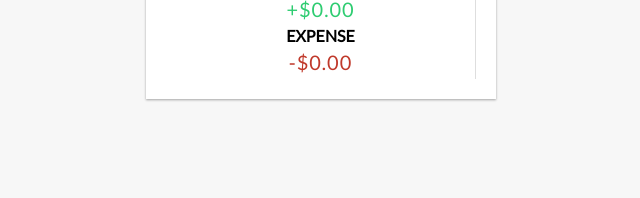
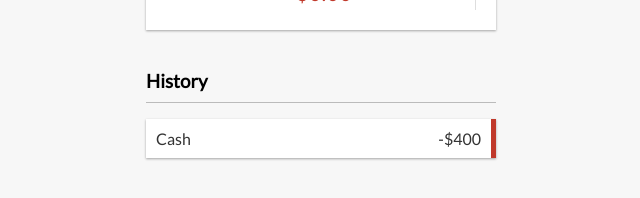
Before and after one commit to AlthafHussainK/wallet, a React (Create React App) app: page / in a window 1280 px wide. Shown: the part 398-596 px from the top of the page, without its empty margins (319-959 px from the left). Built offline with nearby package versions, Linux system fonts and the light colour scheme.

Commit message:
add transtionList

```diff
--- a/src/App.js
+++ b/src/App.js
@@ -2,6 +2,8 @@
 import { Header } from './components/Header'
 import { Balance } from './components/Balance'
 import { IncomeExpenses } from './components/IncomeExpenses';
+import { TransactionList } from './components/TransactionList';
+
 
 function App() {
   return (
@@ -10,6 +12,7 @@
       <div className="container">
         <Balance />
         <IncomeExpenses />
+        <TransactionList />
       </div>
     </div>
   );
--- /dev/null
+++ b/src/components/TransactionList.js
@@ -0,0 +1,14 @@
+import React from 'react'
+
+export const TransactionList = () => {
+  return (
+    <>
+      <h3>History</h3>
+      <ul id="list" className="list">
+        <li className="minus">
+          Cash <span>-$400</span><button className="delete-btn">x</button>
+        </li>
+      </ul>
+    </>
+  )
+}
```
